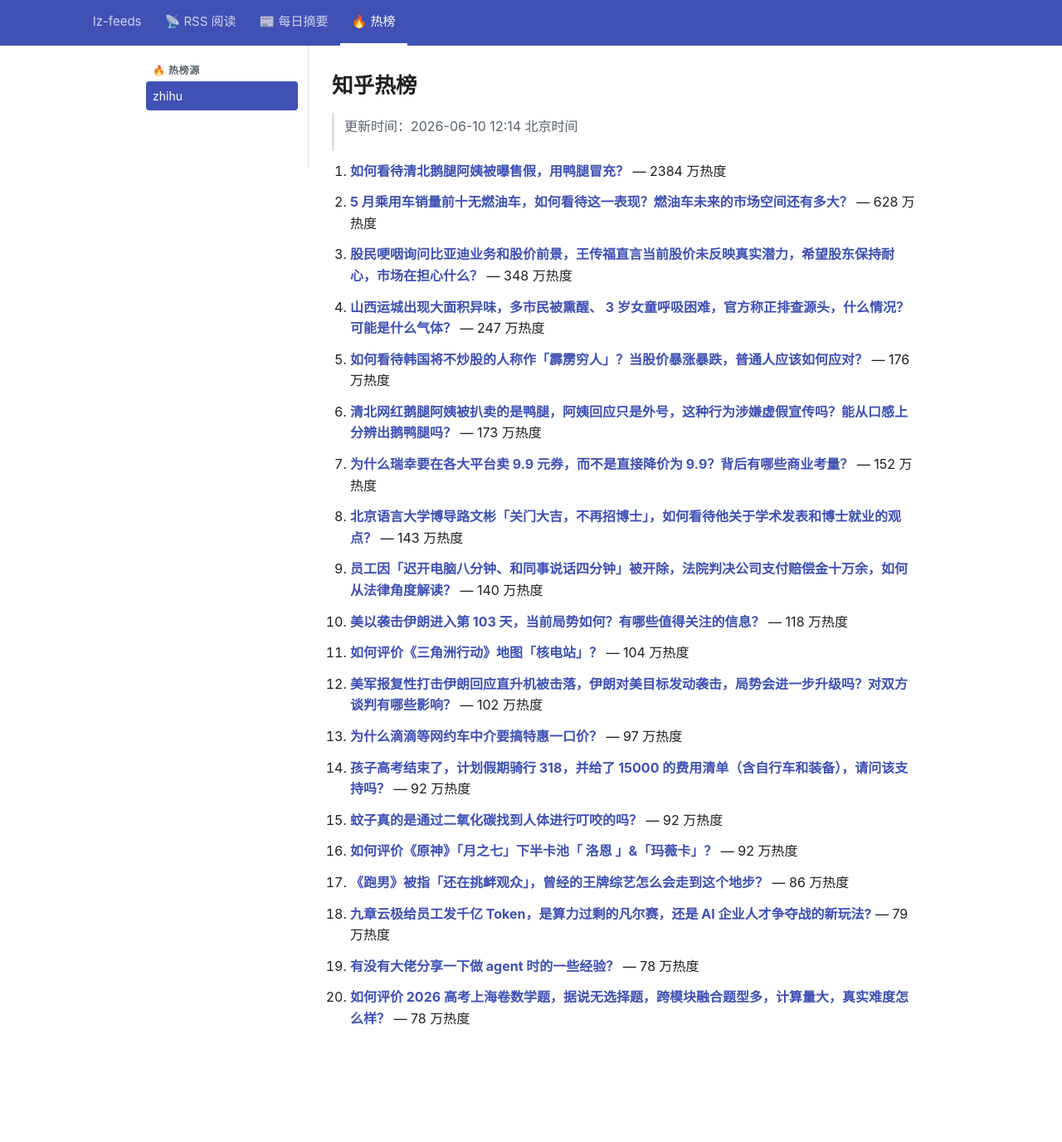
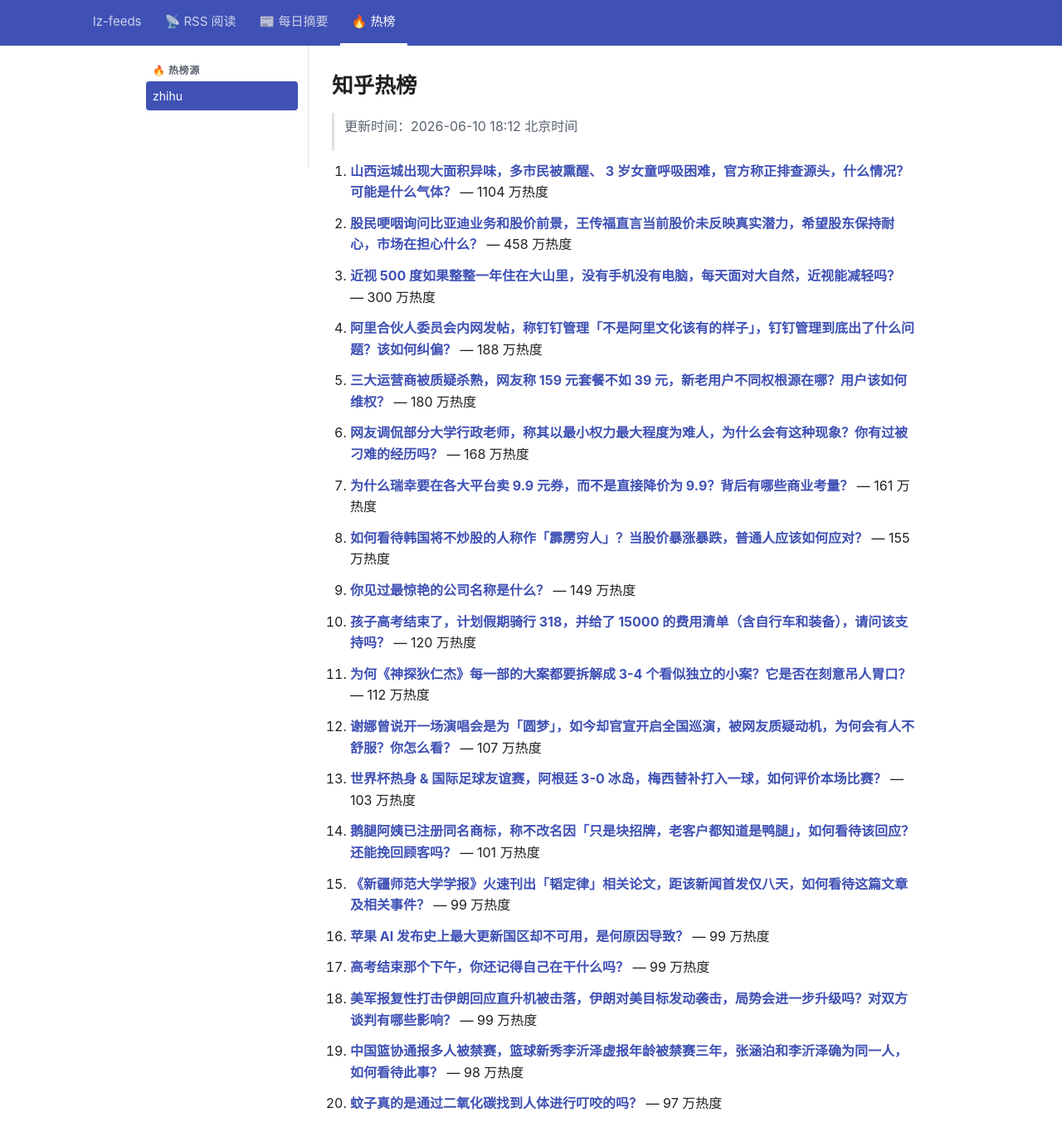
Before and after one commit to lizhang0101/lz-feeds, a Jekyll site: the page built from _hotlist/zhihu.md, in a window 1280 px wide and 1400 px high. Shown: the top 1376 px of the window at 83% size. Built offline with Jekyll 4.4.1, drawn with Linux system fonts in a browser that asks for light colours.

Commit message:
hotlist: 2026-06-10T10:12Z

```diff
--- a/_hotlist/zhihu.md
+++ b/_hotlist/zhihu.md
@@ -1,48 +1,48 @@
 ---
-updated: 2026-06-10 12:14 北京时间
+updated: 2026-06-10 18:12 北京时间
 count: 20
 ---
 
 # 知乎热榜
 
-> 更新时间：2026-06-10 12:14 北京时间
+> 更新时间：2026-06-10 18:12 北京时间
 
-1. **[如何看待清北鹅腿阿姨被曝售假，用鸭腿冒充？](https://www.zhihu.com/question/661955118)** — 2384 万热度
+1. **[山西运城出现大面积异味，多市民被熏醒、 3 岁女童呼吸困难，官方称正排查源头，什么情况？可能是什么气体？](https://www.zhihu.com/question/2047336448693626831)** — 1104 万热度
 
-2. **[5 月乘用车销量前十无燃油车，如何看待这一表现？燃油车未来的市场空间还有多大？](https://www.zhihu.com/question/2047626265658651748)** — 628 万热度
+2. **[股民哽咽询问比亚迪业务和股价前景，王传福直言当前股价未反映真实潜力，希望股东保持耐心，市场在担心什么？](https://www.zhihu.com/question/2047740526892520486)** — 458 万热度
 
-3. **[股民哽咽询问比亚迪业务和股价前景，王传福直言当前股价未反映真实潜力，希望股东保持耐心，市场在担心什么？](https://www.zhihu.com/question/2047740526892520486)** — 348 万热度
+3. **[近视 500 度如果整整一年住在大山里，没有手机没有电脑，每天面对大自然，近视能减轻吗？](https://www.zhihu.com/question/371021313)** — 300 万热度
 
-4. **[山西运城出现大面积异味，多市民被熏醒、 3 岁女童呼吸困难，官方称正排查源头，什么情况？可能是什么气体？](https://www.zhihu.com/question/2047336448693626831)** — 247 万热度
+4. **[阿里合伙人委员会内网发帖，称钉钉管理「不是阿里文化该有的样子」，钉钉管理到底出了什么问题？该如何纠偏？](https://www.zhihu.com/question/2048010218446001940)** — 188 万热度
 
-5. **[如何看待韩国将不炒股的人称作「霹雳穷人」？当股价暴涨暴跌，普通人应该如何应对？](https://www.zhihu.com/question/2047682761553715535)** — 176 万热度
+5. **[三大运营商被质疑杀熟，网友称 159 元套餐不如 39 元，新老用户不同权根源在哪？用户该如何维权？](https://www.zhihu.com/question/2047971138655844271)** — 180 万热度
 
-6. **[清北网红鹅腿阿姨被扒卖的是鸭腿，阿姨回应只是外号，这种行为涉嫌虚假宣传吗？能从口感上分辨出鹅鸭腿吗？](https://www.zhihu.com/question/2047946806793696818)** — 173 万热度
+6. **[网友调侃部分大学行政老师，称其以最小权力最大程度为难人，为什么会有这种现象？你有过被刁难的经历吗？](https://www.zhihu.com/question/2047355145202000209)** — 168 万热度
 
-7. **[为什么瑞幸要在各大平台卖 9.9 元券，而不是直接降价为 9.9？背后有哪些商业考量？](https://www.zhihu.com/question/2047709285535015721)** — 152 万热度
+7. **[为什么瑞幸要在各大平台卖 9.9 元券，而不是直接降价为 9.9？背后有哪些商业考量？](https://www.zhihu.com/question/2047709285535015721)** — 161 万热度
 
-8. **[北京语言大学博导路文彬「关门大吉，不再招博士」，如何看待他关于学术发表和博士就业的观点？](https://www.zhihu.com/question/2046185772441772917)** — 143 万热度
+8. **[如何看待韩国将不炒股的人称作「霹雳穷人」？当股价暴涨暴跌，普通人应该如何应对？](https://www.zhihu.com/question/2047682761553715535)** — 155 万热度
 
-9. **[员工因「迟开电脑八分钟、和同事说话四分钟」被开除，法院判决公司支付赔偿金十万余，如何从法律角度解读？](https://www.zhihu.com/question/2047696042905302753)** — 140 万热度
+9. **[你见过最惊艳的公司名称是什么？](https://www.zhihu.com/question/287340738)** — 149 万热度
 
-10. **[美以袭击伊朗进入第 103 天，当前局势如何？有哪些值得关注的信息？](https://www.zhihu.com/question/2047888566534067312)** — 118 万热度
+10. **[孩子高考结束了，计划假期骑行 318，并给了 15000 的费用清单（含自行车和装备），请问该支持吗？](https://www.zhihu.com/question/2047428345973961106)** — 120 万热度
 
-11. **[如何评价《三角洲行动》地图「核电站」？](https://www.zhihu.com/question/2047412151422117821)** — 104 万热度
+11. **[为何《神探狄仁杰》每一部的大案都要拆解成 3-4 个看似独立的小案？它是否在刻意吊人胃口？](https://www.zhihu.com/question/2046525984724324940)** — 112 万热度
 
-12. **[美军报复性打击伊朗回应直升机被击落，伊朗对美目标发动袭击，局势会进一步升级吗？对双方谈判有哪些影响？](https://www.zhihu.com/question/2047951657120396654)** — 102 万热度
+12. **[谢娜曾说开一场演唱会是为「圆梦」，如今却官宣开启全国巡演，被网友质疑动机，为何会有人不舒服？你怎么看？](https://www.zhihu.com/question/2047783784519394493)** — 107 万热度
 
-13. **[为什么滴滴等网约车中介要搞特惠一口价？](https://www.zhihu.com/question/2036616476518569675)** — 97 万热度
+13. **[世界杯热身 & 国际足球友谊赛，阿根廷 3-0 冰岛，梅西替补打入一球，如何评价本场比赛？](https://www.zhihu.com/question/2047989841275483356)** — 103 万热度
 
-14. **[孩子高考结束了，计划假期骑行 318，并给了 15000 的费用清单（含自行车和装备），请问该支持吗？](https://www.zhihu.com/question/2047428345973961106)** — 92 万热度
+14. **[鹅腿阿姨已注册同名商标，称不改名因「只是块招牌，老客户都知道是鸭腿」，如何看待该回应？还能挽回顾客吗？](https://www.zhihu.com/question/2048031118998206455)** — 101 万热度
 
-15. **[蚊子真的是通过二氧化碳找到人体进行叮咬的吗？](https://www.zhihu.com/question/908565383)** — 92 万热度
+15. **[《新疆师范大学学报》火速刊出「韬定律」相关论文，距该新闻首发仅八天，如何看待这篇文章及相关事件？](https://www.zhihu.com/question/2046703254248088627)** — 99 万热度
 
-16. **[如何评价《原神》「月之七」下半卡池「 洛恩 」&「玛薇卡」？](https://www.zhihu.com/question/2047643011329288167)** — 92 万热度
+16. **[苹果 AI 发布史上最大更新国区却不可用，是何原因导致？](https://www.zhihu.com/question/2047598353421170561)** — 99 万热度
 
-17. **[《跑男》被指「还在挑衅观众」，曾经的王牌综艺怎么会走到这个地步？](https://www.zhihu.com/question/2046551143426348866)** — 86 万热度
+17. **[高考结束那个下午，你还记得自己在干什么吗？](https://www.zhihu.com/question/2043009167234008989)** — 99 万热度
 
-18. **[九章云极给员工发千亿 Token，是算力过剩的凡尔赛，还是 AI 企业人才争夺战的新玩法?](https://www.zhihu.com/question/2047653387265745185)** — 79 万热度
+18. **[美军报复性打击伊朗回应直升机被击落，伊朗对美目标发动袭击，局势会进一步升级吗？对双方谈判有哪些影响？](https://www.zhihu.com/question/2047951657120396654)** — 99 万热度
 
-19. **[有没有大佬分享一下做 agent 时的一些经验？](https://www.zhihu.com/question/1982512240482619481)** — 78 万热度
+19. **[中国篮协通报多人被禁赛，篮球新秀李沂泽虚报年龄被禁赛三年，张涵泊和李沂泽确为同一人，如何看待此事？](https://www.zhihu.com/question/2047991677223171739)** — 98 万热度
 
-20. **[如何评价 2026 高考上海卷数学题，据说无选择题，跨模块融合题型多，计算量大，真实难度怎么样？](https://www.zhihu.com/question/2046992885636130030)** — 78 万热度
+20. **[蚊子真的是通过二氧化碳找到人体进行叮咬的吗？](https://www.zhihu.com/question/908565383)** — 97 万热度
```
